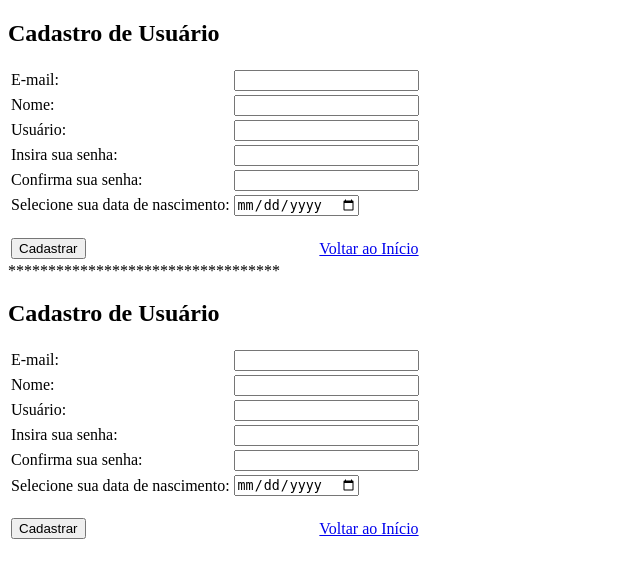
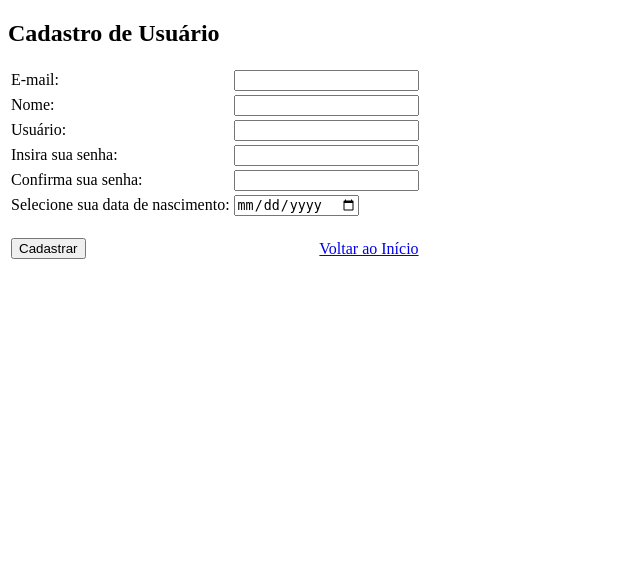
Before and after one commit to hajzok/Desenvolvimento-de-Sistemas, a PHP site: page /cadastro.php in a window 1280 px wide. Shown: the top 578 px of the page, without its empty margins (0-640 px from the left). Run offline with PHP 8.4, Linux system fonts and the light colour scheme.

Commit message:
Update cadastro.php

```diff
--- a/DS - 3º Semestre/Site TCC/Cadastro de Usuário/cadastro.php
+++ b/DS - 3º Semestre/Site TCC/Cadastro de Usuário/cadastro.php
@@ -1,88 +1,3 @@
-<!DOCTYPE html>
-<html lang="en">
-<head>
-    <meta charset="UTF-8">
-    <meta name="viewport" content="width=device-width, initial-scale=1.0">
-    <title>Tineabook</title>
-</head>
-<body>
-    <!--Sessão de cadastro-->
-    <div class="w3-container w3-display-middle">
-        <h2>Cadastro de Usuário</h2>
-
-        <form action="" method="post" class="w3-xlarge">
-          <table>
-            <tr>
-                <td>E-mail:</td>
-                <td><input type="email" name="email" required></td>
-            </tr>
-            <tr>
-              <td>Nome:</td>
-              <td><input type="text" name="nome" required></td>
-            </tr>
-            <tr>
-                <td>Usuário:</td>
-                <td><input type="text" name="apelido" required></td>
-            </tr>
-
-            <tr>
-              <td>Insira sua senha:</td>
-              <td><input type="password" name="senha" required></td>
-            </tr>
-            <tr>
-                <td>Confirma sua senha:</td>
-                <td><input type="password" name="senha" required></td>
-            </tr>
-            <tr>
-                <td>Selecione sua data de nascimento:</td>
-                <td><input type="date" name="dt_nasc" /></td>
-            </tr>
-            <tr>
-              <td>
-                <br>
-                <!--Botão cadastro-->
-                <button onclick="document.getElementById('id01').style.display='block'" class="w3-button w3-green w3-large">Cadastrar</button></td>
-              <td align="right">
-                <br>
-                <!--Botão voltar index-->
-                <a href="login.php" class="w3-button w3-red w3-large">Voltar ao Início</a></td>
-            </tr>
-          </table>
-        </form>
-        <?php
-
-        if(isset($_POST["nome"])){
-
-        $email = $_POST["email"];
-        $nome = $_POST["nome"];
-        $apelido = $_POST["apelido"];
-        $senha = $_POST["senha"];
-        $dt_nasc = $_POST["dt_nasc"];
-
-        $conexao = mysqli_connect("localhost", "aluno", "aluno.etec", "usuario");
-
-        if($conexao == false){
-            die("A conexão falhou!");
-        }
-
-        $query;
-
-        $query = mysqli_query($conexao, "INSERT INTO usuarios (nome, apelido, dt_nasc, email, senha) VALUES ('$nome','$apelido','$dt_nasc', '$email', '$senha')");
-
-        if($query == true){
-            header("Location:login.php");
-        }
-        else{
-            echo "Erro ao efetuar o cadastro!";
-        }
-    }
-        ?>
-      </div>
-</body>
-</html>
-
-**********************************
-
 <!DOCTYPE html>
 <html lang="en">
 <head>
@@ -158,7 +73,7 @@
                 die("A conexão falhou: " . mysqli_connect_error());
             }
 
-            $query = mysqli_query($conexao, "INSERT INTO usuarios (nome, apelido, dt_nasc, email, senha) VALUES ('$nome','$apelido','$dt_nasc', '$email', '$senha_hash')");
+            $query = mysqli_query($conexao, "INSERT INTO usuarios (nome, apelido, data_nasc, email, senha) VALUES ('$nome','$apelido','$dt_nasc', '$email', '$senha_hash')");
 
             if($query){
                 header("Location: login.php");
```
